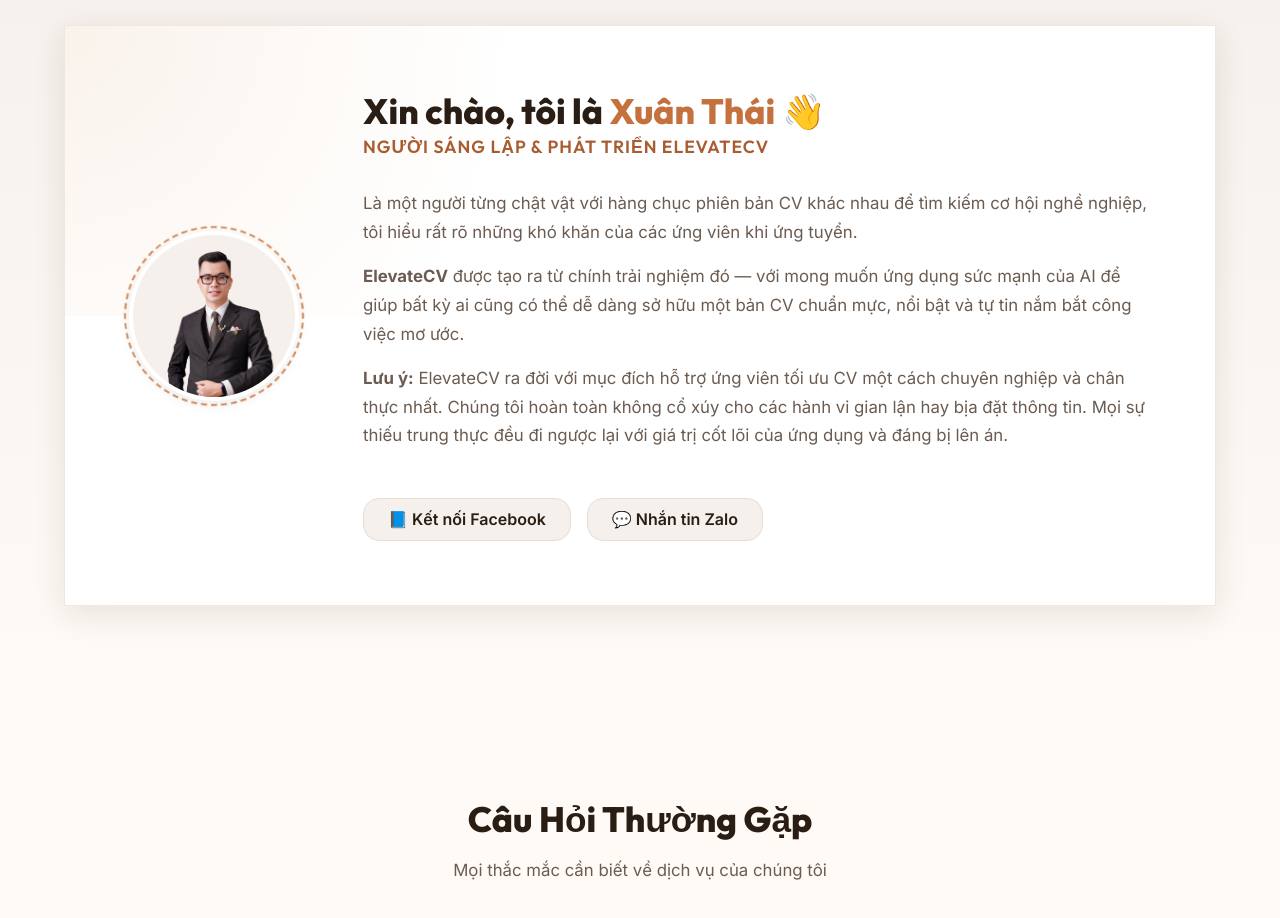
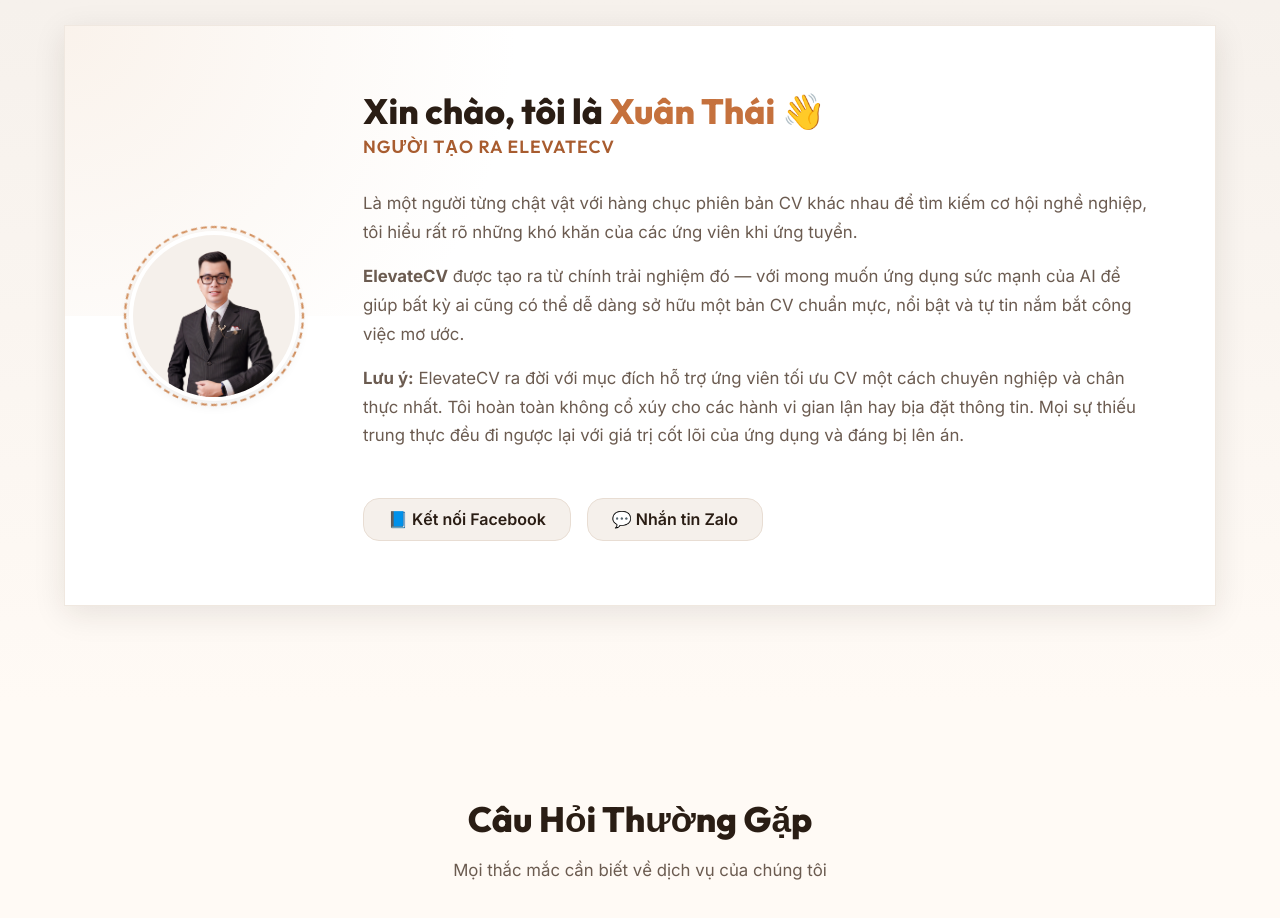
Before and after one commit to zenki12/ElevateCV, a Next.js app: page / in a window 1280 px wide. Shown: the part 1960-2878 px from the top of the page. Built offline with nearby package versions, Linux system fonts and the light colour scheme.

Commit message:
Update creator section wording

```diff
--- a/components/AboutCreator.js
+++ b/components/AboutCreator.js
@@ -15,7 +15,7 @@
                     </div>
                     <div className={styles.contentSection}>
                         <h2 className={styles.greeting}>Xin chào, tôi là <span>Xuân Thái</span> 👋</h2>
-                        <h3 className={styles.role}>Người sáng lập & Phát triển ElevateCV</h3>
+                        <h3 className={styles.role}>Người tạo ra ElevateCV</h3>
                         <p className={styles.story}>
                             Là một người từng chật vật với hàng chục phiên bản CV khác nhau để tìm kiếm cơ hội nghề nghiệp, tôi hiểu rất rõ những khó khăn của các ứng viên khi ứng tuyển.
                         </p>
@@ -23,7 +23,7 @@
                             <strong>ElevateCV</strong> được tạo ra từ chính trải nghiệm đó — với mong muốn ứng dụng sức mạnh của AI để giúp bất kỳ ai cũng có thể dễ dàng sở hữu một bản CV chuẩn mực, nổi bật và tự tin nắm bắt công việc mơ ước.
                         </p>
                         <p className={styles.story}>
-                            <strong>Lưu ý:</strong> ElevateCV ra đời với mục đích hỗ trợ ứng viên tối ưu CV một cách chuyên nghiệp và chân thực nhất. Chúng tôi hoàn toàn không cổ xúy cho các hành vi gian lận hay bịa đặt thông tin. Mọi sự thiếu trung thực đều đi ngược lại với giá trị cốt lõi của ứng dụng và đáng bị lên án.
+                            <strong>Lưu ý:</strong> ElevateCV ra đời với mục đích hỗ trợ ứng viên tối ưu CV một cách chuyên nghiệp và chân thực nhất. Tôi hoàn toàn không cổ xúy cho các hành vi gian lận hay bịa đặt thông tin. Mọi sự thiếu trung thực đều đi ngược lại với giá trị cốt lõi của ứng dụng và đáng bị lên án.
                         </p>
                         <div className={styles.socialLinks}>
                             <a href="https://www.facebook.com/okthaiday/" target="_blank" rel="noopener noreferrer" className={styles.socialLink}>
```
